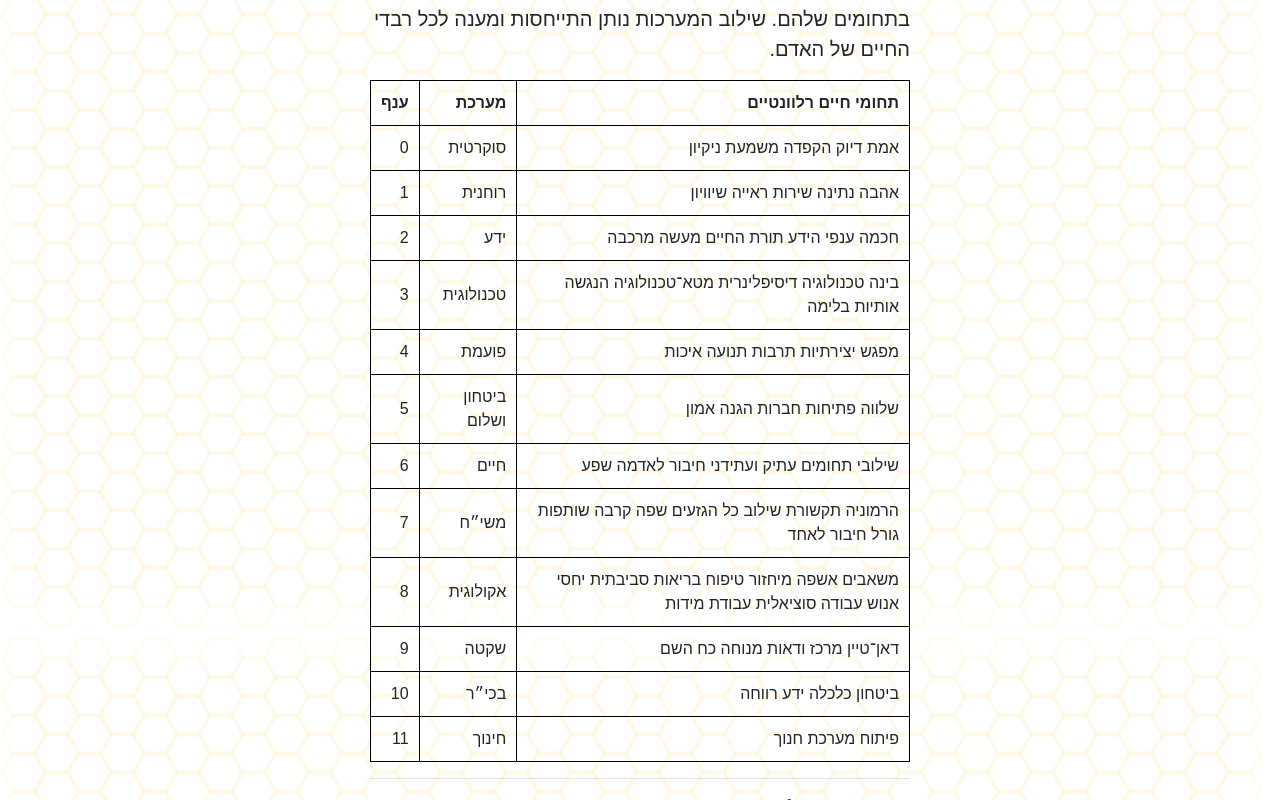
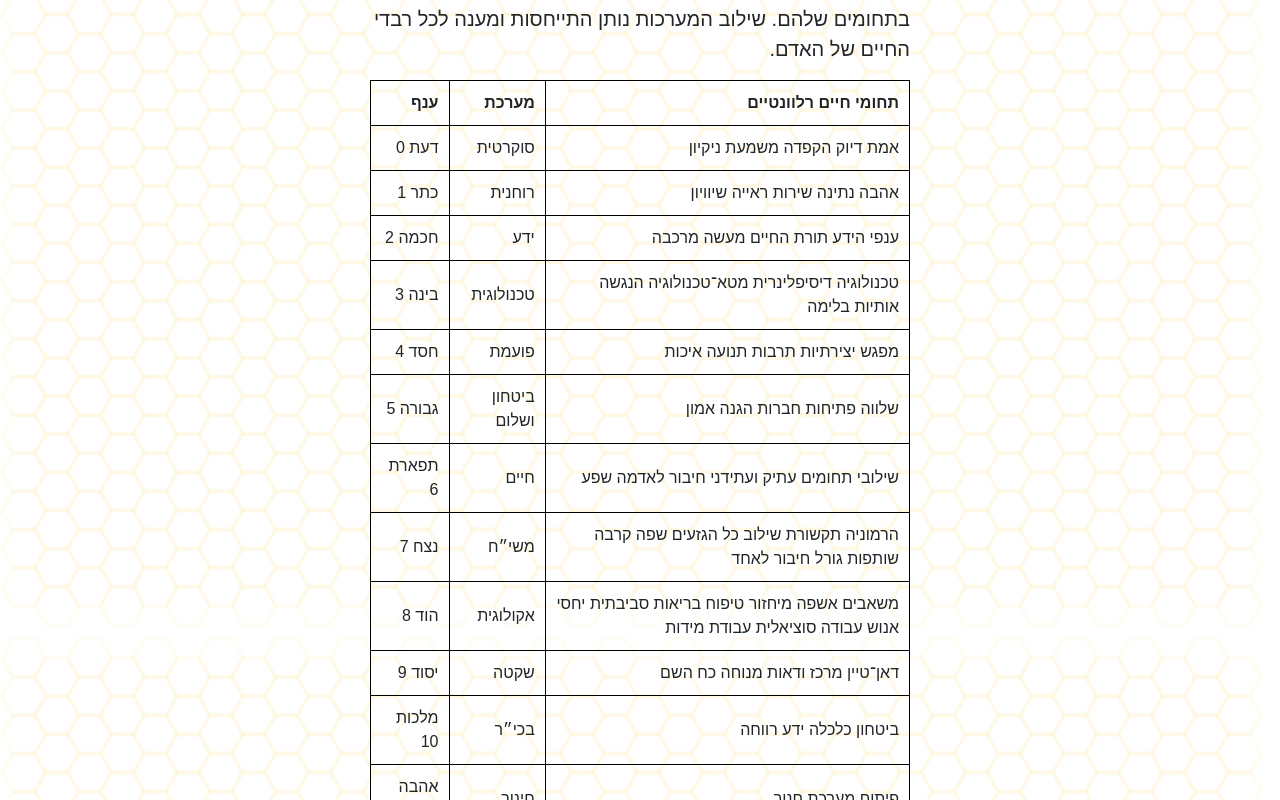
Before and after one commit to teva-shalem/main-gateway, a Vue app: page /maala in a window 1280 px wide. Shown: the part 900-1700 px from the top of the page. Built offline with nearby package versions, Linux system fonts and the light colour scheme; what vue-easy-lightbox would draw is missing.

Commit message:
maala sfirot

```diff
--- a/src/views/Maala.vue
+++ b/src/views/Maala.vue
@@ -22,18 +22,18 @@
             </tr>
             </thead>
             <tbody>
-            <tr><td>אמת דיוק הקפדה משמעת ניקיון</td><td>סוקרטית</td><td>0</td></tr>
-            <tr><td>אהבה נתינה שירות ראייה שיוויון</td><td>רוחנית</td><td>1</td></tr>
-            <tr><td>חכמה ענפי הידע תורת החיים מעשה מרכבה</td><td>ידע</td><td>2</td></tr>
-            <tr><td>בינה טכנולוגיה דיסיפלינרית מטא־טכנולוגיה הנגשה אותיות בלימה</td><td>טכנולוגית</td><td>3</td></tr>
-            <tr><td>מפגש יצירתיות תרבות תנועה איכות</td><td>פועמת</td><td>4</td></tr>
-            <tr><td>שלווה פתיחות חברות הגנה אמון</td><td>ביטחון ושלום</td><td>5</td></tr>
-            <tr><td>שילובי תחומים עתיק ועתידני חיבור לאדמה שפע</td><td>חיים</td><td>6</td></tr>
-            <tr><td>הרמוניה תקשורת שילוב כל הגזעים שפה קרבה שותפות גורל חיבור לאחד</td><td>משי״ח</td><td>7</td></tr>
-            <tr><td>משאבים אשפה מיחזור טיפוח בריאות סביבתית יחסי אנוש עבודה סוציאלית עבודת מידות</td><td>אקולוגית</td><td>8</td></tr>
-            <tr><td>דאן־טיין מרכז ודאות מנוחה כח השם</td><td>שקטה</td><td>9</td></tr>
-            <tr><td>ביטחון כלכלה ידע רווחה</td><td>בכי״ר</td><td>10</td></tr>
-            <tr><td>פיתוח מערכת חנוך</td><td>חינוך</td><td>11</td></tr>
+            <tr><td>אמת דיוק הקפדה משמעת ניקיון</td><td>סוקרטית</td><td>דעת 0</td></tr>
+            <tr><td>אהבה נתינה שירות ראייה שיוויון</td><td>רוחנית</td><td>כתר 1</td></tr>
+            <tr><td>ענפי הידע תורת החיים מעשה מרכבה</td><td>ידע</td><td>חכמה 2</td></tr>
+            <tr><td>טכנולוגיה דיסיפלינרית מטא־טכנולוגיה הנגשה אותיות בלימה</td><td>טכנולוגית</td><td>בינה 3</td></tr>
+            <tr><td>מפגש יצירתיות תרבות תנועה איכות</td><td>פועמת</td><td>חסד 4</td></tr>
+            <tr><td>שלווה פתיחות חברות הגנה אמון</td><td>ביטחון ושלום</td><td>גבורה 5</td></tr>
+            <tr><td>שילובי תחומים עתיק ועתידני חיבור לאדמה שפע</td><td>חיים</td><td>תפארת 6</td></tr>
+            <tr><td>הרמוניה תקשורת שילוב כל הגזעים שפה קרבה שותפות גורל חיבור לאחד</td><td>משי״ח</td><td>נצח 7</td></tr>
+            <tr><td>משאבים אשפה מיחזור טיפוח בריאות סביבתית יחסי אנוש עבודה סוציאלית עבודת מידות</td><td>אקולוגית</td><td>הוד 8</td></tr>
+            <tr><td>דאן־טיין מרכז ודאות מנוחה כח השם</td><td>שקטה</td><td>יסוד 9</td></tr>
+            <tr><td>ביטחון כלכלה ידע רווחה</td><td>בכי״ר</td><td>מלכות 10</td></tr>
+            <tr><td>פיתוח מערכת חנוך</td><td>חינוך</td><td>אהבה 11</td></tr>
             </tbody>
         </table>
 
```
